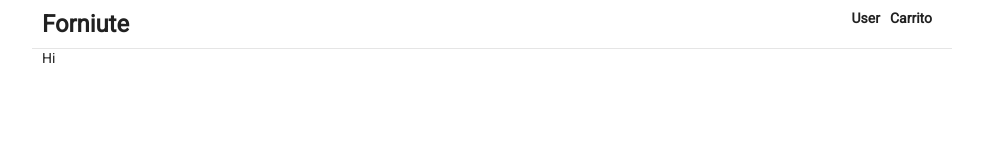
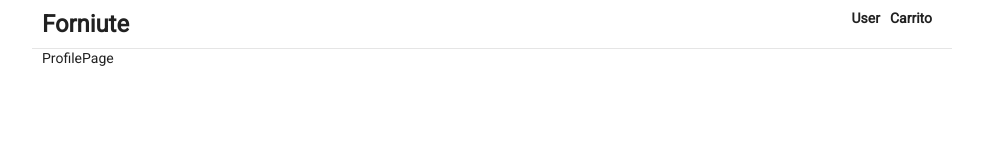
Before and after one commit to JoelJacquez/forniute, a React (Create React App) app in the folder forniute-client/: page /profile in a window 1280 px wide. Shown: the top 160 px of the page, without its empty margins (148-1131 px from the left). Built offline with nearby package versions, Linux system fonts and the light colour scheme.

Commit message:
implements router pages

```diff
--- a/forniute-client/package.json
+++ b/forniute-client/package.json
@@ -3,8 +3,10 @@
   "version": "0.1.0",
   "private": true,
   "dependencies": {
+    "axios": "^0.19.0",
     "react": "^16.8.6",
     "react-dom": "^16.8.6",
+    "react-router-dom": "^5.0.1",
     "react-scripts": "3.0.1"
   },
   "scripts": {
--- a/forniute-client/src/components/App.js
+++ b/forniute-client/src/components/App.js
@@ -1,18 +1,24 @@
-import React, {Component} from 'react';
+import React from 'react';
+import {BrowserRouter, Route} from 'react-router-dom';
 import Header from './layout/header/Header';
+import HomePage from './pages/HomePage';
+import CarPage from './pages/CarPage';
+import ProfilePage from './pages/ProfilePage';
 
-class App extends Component {
+// import { HomePage, CarPage, ProfilePage } from './pages';
 
-  render() {
-    return (
-      <div>
-        <Header/>
-        <div className="wrapper">
-          Hi
-        </div>
-      </div>
-    );
-  }
-}
+
+const App = () => (
+  <BrowserRouter>
+    <Header/>
+    <div className="wrapper">
+      <Route exact path='/' component={ HomePage } />
+      <Route exact path='/car' component={ CarPage } />
+      <Route exact path='/profile' component={ ProfilePage } />
+    </div>
+  </BrowserRouter>
+);
+
+
 
 export default App;
--- a/forniute-client/src/components/layout/header/Header.js
+++ b/forniute-client/src/components/layout/header/Header.js
@@ -1,4 +1,5 @@
 import React, { Component } from 'react';
+import { Link } from 'react-router-dom'
 import './Header.css'
 
 class Header extends Component {
@@ -6,9 +7,9 @@ class Header extends Component {
     return (
       <header>
         <div className="wrapper">
-          <a className="logo" href="/">Forniute</a>
-          <a className="pull-right" href="/">Carrito</a>
-          <a className="pull-right" href="/">User</a>
+          <Link className="logo" to="/">Forniute</Link>
+          <Link className="pull-right" to="/car">Carrito</Link>
+          <Link className="pull-right" to="/profile">User</Link>
         </div>
       </header>
     );
--- /dev/null
+++ b/forniute-client/src/components/pages/CarPage.js
@@ -0,0 +1,13 @@
+import React, { Component } from 'react'
+
+class CarPage extends Component {
+  render() {
+    return (
+      <div>
+        CarPage
+      </div>
+    )
+  }
+}
+
+export default CarPage
--- /dev/null
+++ b/forniute-client/src/components/pages/HomePage.js
@@ -0,0 +1,13 @@
+import React, { Component } from 'react'
+
+class HomePage extends Component {
+  render() {
+    return (
+      <div>
+        HomePage
+      </div>
+    )
+  }
+}
+
+export default HomePage
--- /dev/null
+++ b/forniute-client/src/components/pages/ProfilePage.js
@@ -0,0 +1,13 @@
+import React, { Component } from 'react'
+
+class ProfilePage extends Component {
+  render() {
+    return (
+      <div>
+        ProfilePage
+      </div>
+    )
+  }
+}
+
+export default ProfilePage
```
Also changed, not shown: 1 other file (tests, documents, lock files or other folders).
